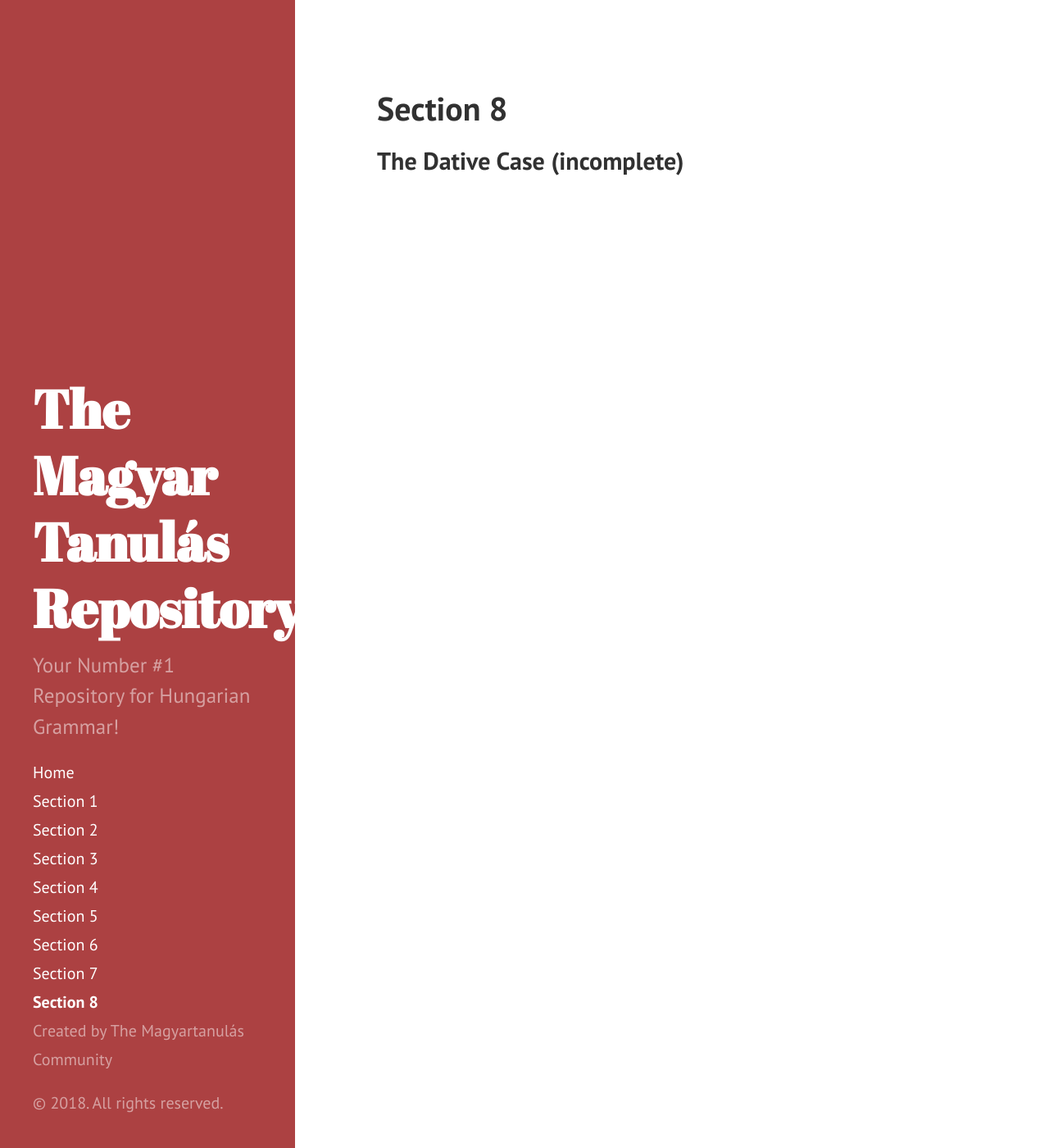
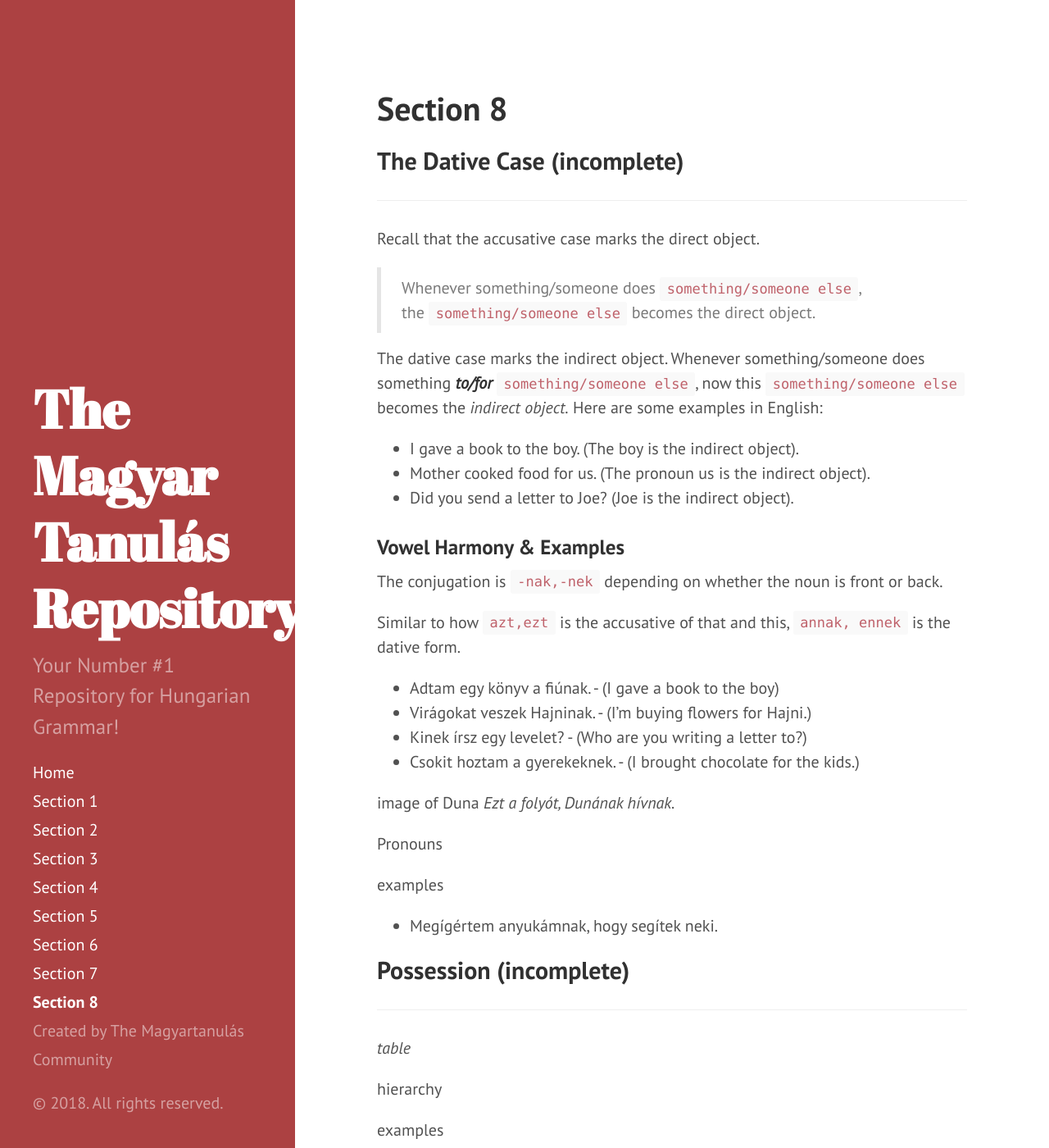
Before and after one commit to Magyartanulas/magyartanulas.github.io, a Jekyll site: the page built from Section8.md, in a window 1280 px wide and 1400 px high. Shown: the whole window at 82% size. Built offline with Jekyll 4.4.1, drawn with Linux system fonts in a browser that asks for light colours; Markdown is read by kramdown in place of the engine named in the settings; some of the changed text lies outside the part shown.

Commit message:
Update Section8.md

```diff
--- a/Section8.md
+++ b/Section8.md
@@ -5,3 +5,51 @@ title: Section 8
 ---
 
 ## The Dative Case (incomplete)
+---
+
+Recall that the accusative case marks the direct object.
+
+> Whenever something/someone does `something/someone else`, the `something/someone else` becomes the direct object.
+
+The dative case marks the indirect object. Whenever something/someone does something ***to/for*** `something/someone else`, now this `something/someone else` becomes the *indirect object.* Here are some examples in English:
+
+* I gave a book to the boy. (The boy is the indirect object).
+* Mother cooked food for us. (The pronoun us is the indirect object).
+* Did you send a letter to Joe? (Joe is the indirect object).
+
+### Vowel Harmony & Examples
+
+The conjugation is `-nak,-nek` depending on whether the noun is front or back.
+
+Similar to how `azt,ezt` is the accusative of that and this, `annak, ennek` is the dative form.
+
+* Adtam egy könyv a fiúnak. - (I gave a book to the boy)
+* Virágokat veszek Hajninak. - (I'm buying flowers for Hajni.)
+* Kinek írsz egy levelet? - (Who are you writing a letter to?)
+* Csokit hoztam a gyerekeknek. - (I brought chocolate for the kids.)
+
+image of Duna
+*Ezt a folyót, Dunának hívnak.*
+
+Pronouns
+
+examples
+
+* Megígértem anyukámnak, hogy segítek neki.
+
+## Possession (incomplete)
+---
+
+*table*
+
+hierarchy
+
+examples
+
+* Álmodtam egy világot magamnak, itt állok a kapui előtt.
+
+using the dative with possession
+
+Az egész életüket ennek szentelték.
+Ennek semmi értelme
+more examples
```
